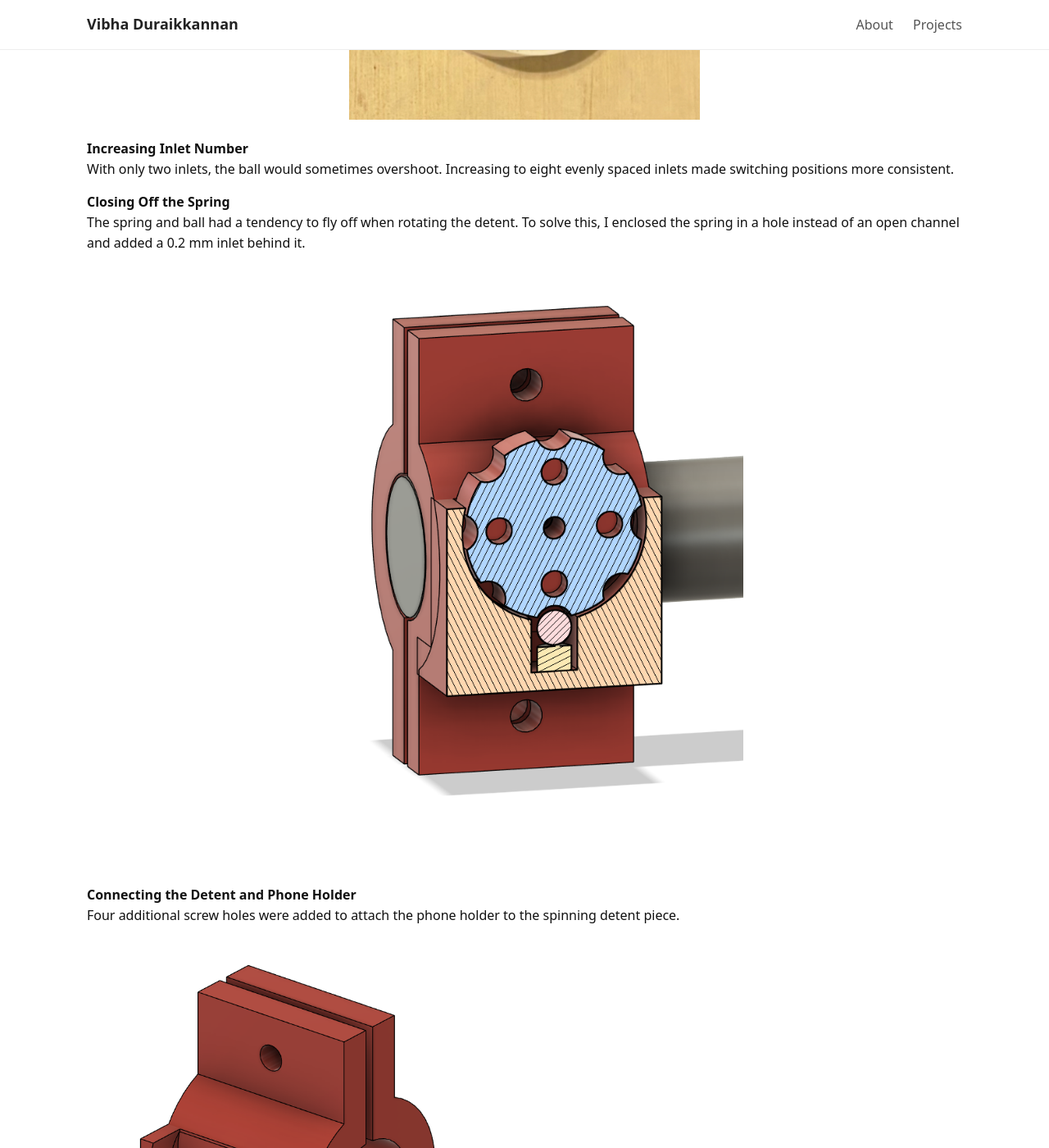
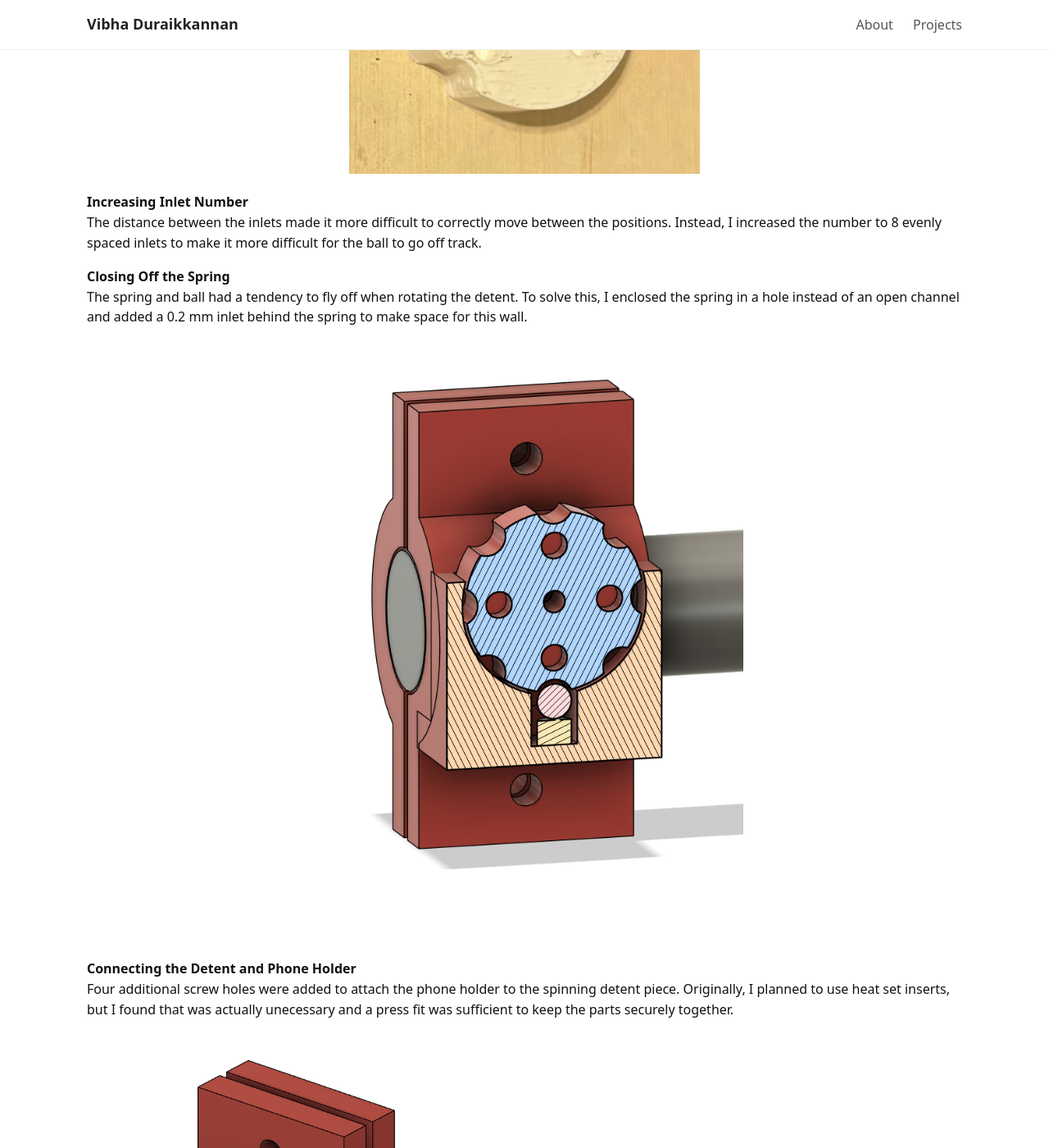
Before and after one commit to vibs-27/vibhadurai.github.io, a Jekyll site: the page built from _projects/phone-holder-bike-clamp.md, in a window 1280 px wide and 1400 px high, scrolled down 4954 px. Shown: the whole window at 82% size. Built offline with Jekyll 4.4.1, drawn with Linux system fonts in a browser that asks for light colours; some of the changed text lies outside the part shown.

Commit message:
Revise phone holder bike clamp design details
Updated the design details and specifications for the phone holder bike clamp, including adjustments to the detent mechanism and phone holder structure.

```diff
--- a/_projects/phone-holder-bike-clamp.md
+++ b/_projects/phone-holder-bike-clamp.md
@@ -9,6 +9,8 @@
 ---
 
 # Phone Holder Bike Clamp
+
+Goal: Design a bike clamp for your phone that can rotate between horizontal and vertical.
 
 <p align="center">
   <img src="{{ '/docs/assets/Phone Holder Images/RenderingImage.png' | relative_url }}" width="65%">
@@ -71,24 +73,24 @@
 </p>
 
 **Increasing Space for the Spring**
-Both the height and width of the spring inlet had to be increased. The spring technically fit but would get stuck in the compressed position.
+Both the height and width of the spring inlet had to be increased to account for the 3D print. The spring technically fit but would get stuck in the compressed position.
 
 <p align="center">
   <img src="{{ '/docs/assets/Phone Holder Images/DetentSpin.png' | relative_url }}" width="40%">
 </p>
 
 **Increasing Inlet Number**
-With only two inlets, the ball would sometimes overshoot. Increasing to eight evenly spaced inlets made switching positions more consistent.
+The distance between the inlets made it more difficult to correctly move between the positions. Instead, I increased the number to 8 evenly spaced inlets to make it more difficult for the ball to go off track.
 
 **Closing Off the Spring**
-The spring and ball had a tendency to fly off when rotating the detent. To solve this, I enclosed the spring in a hole instead of an open channel and added a 0.2 mm inlet behind it.
+The spring and ball had a tendency to fly off when rotating the detent. To solve this, I enclosed the spring in a hole instead of an open channel and added a 0.2 mm inlet behind the spring to make space for this wall.
 
 <p align="center">
   <img src="{{ '/docs/assets/Phone Holder Images/SpringSectionAnalysis.png' | relative_url }}" width="50%">
 </p>
 
 **Connecting the Detent and Phone Holder**
-Four additional screw holes were added to attach the phone holder to the spinning detent piece.
+Four additional screw holes were added to attach the phone holder to the spinning detent piece. Originally, I planned to use heat set inserts, but I found that was actually unecessary and a press fit was sufficient to keep the parts securely together.
 
 <p align="left">
   <img src="{{ '/docs/assets/Phone Holder Images/FinalComponentsClamp.png' | relative_url }}" width="45%">
@@ -102,7 +104,7 @@
 
 ## Phone Holder
 
-Instead of making a full phone case, I went with a T-structure for stability without unnecessary bulk. The T-structure was modeled around the exact dimensions of my phone (with the case on).
+Instead of making a full phone case, I went with a T-structure for stability without unnecessary bulk. The T-structure was modeled around the dimensions of my phone without the case on.
 
 ### Issues
 
```
Also changed, not shown: other parts of _projects/phone-holder-bike-clamp.md (+2 -2 lines).
